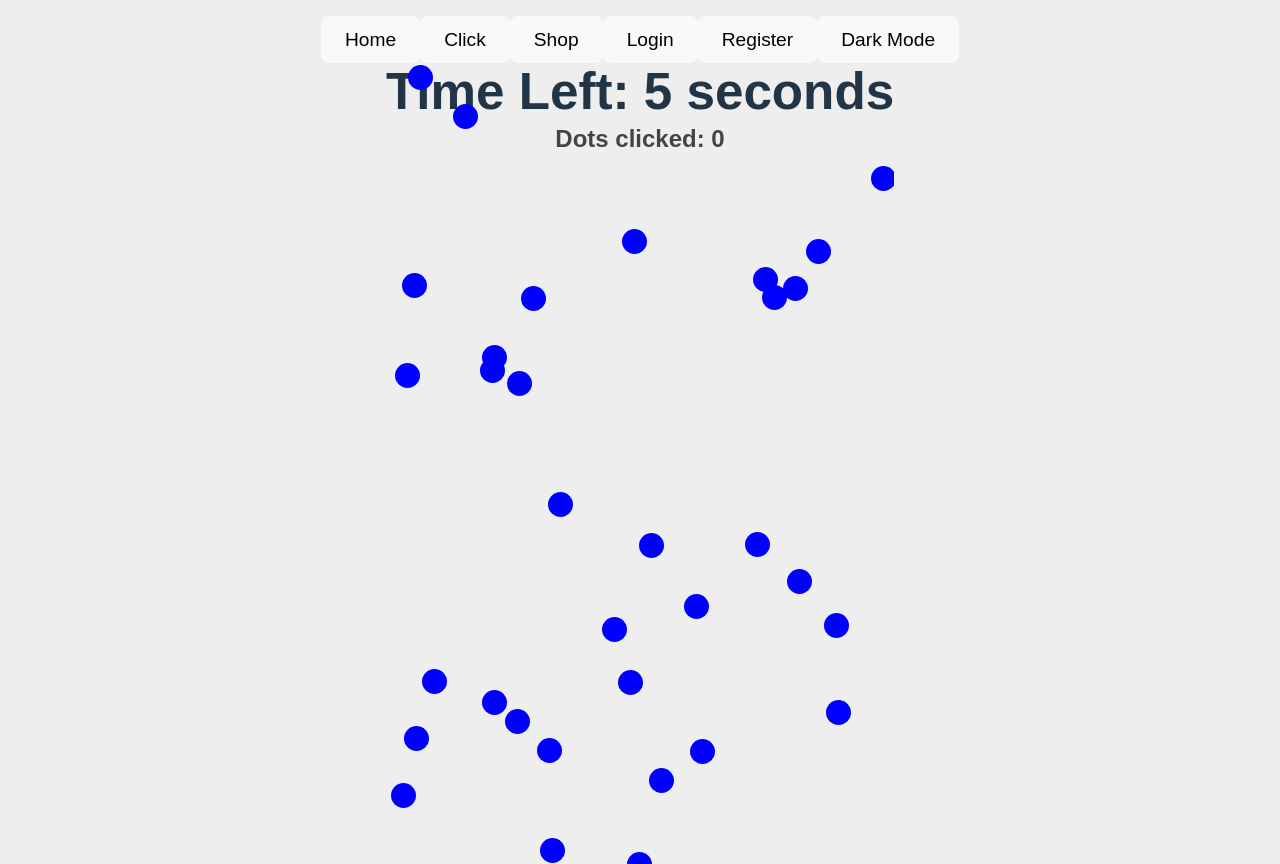
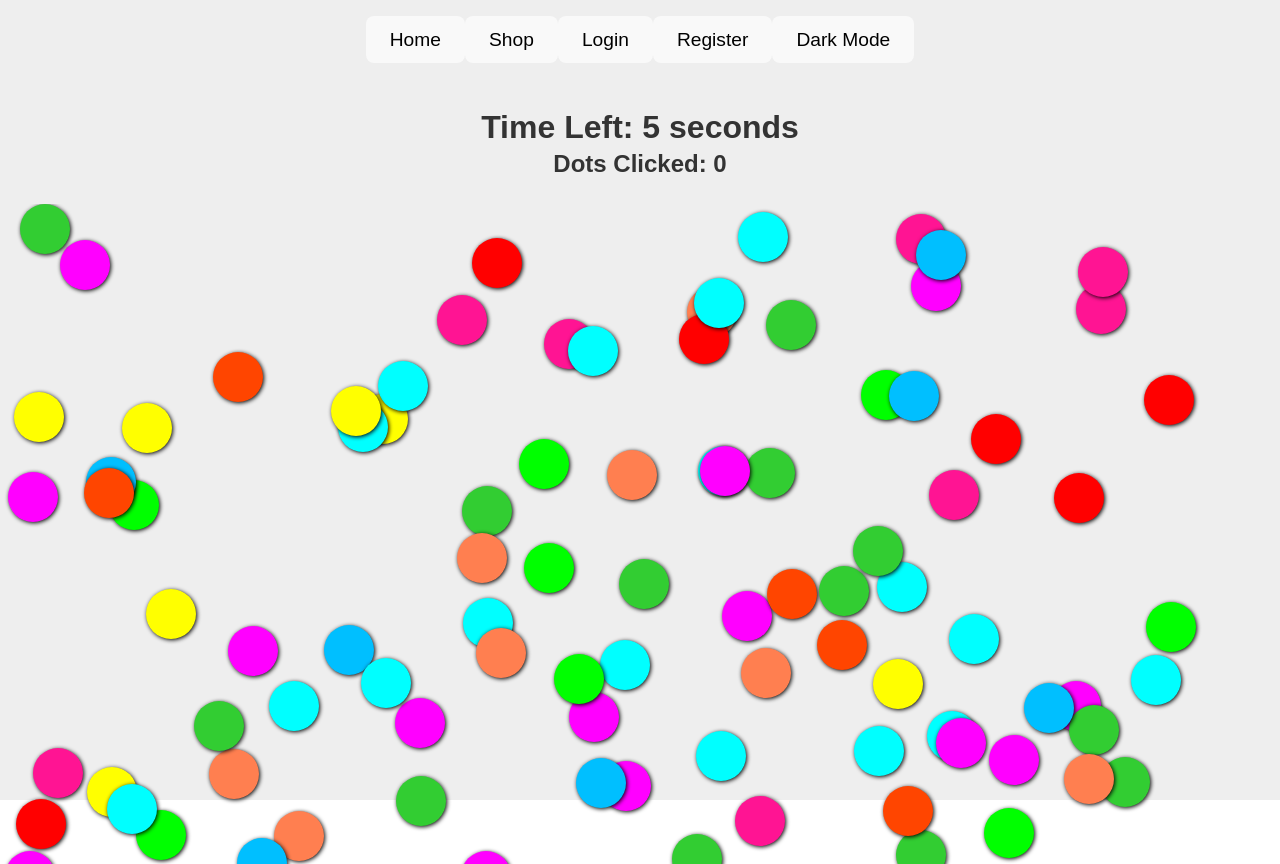
Before and after one commit to MadiBrom/E-Com, a React (Vite) app in the folder myapp-frontend/: page /click in a window 1280 px wide. After the commit the page ends 800 px from the top, so only its background shows below. Built offline with nearby package versions, Linux system fonts and the light colour scheme.

Commit message:
css for click game plus gold connection

```diff
--- a/myapp-frontend/src/components/Home.jsx
+++ b/myapp-frontend/src/components/Home.jsx
@@ -12,7 +12,8 @@
   }, []);
 
   const startRandomGame = () => {
-    navigate("/riddles"); // Now this will correctly navigate to "/riddles"
+    const randomGame = Math.random() < 0.5 ? "/riddles" : "/click"; // Randomly choose between the two routes
+    navigate(randomGame); // Now this will randomly navigate to either "/riddles" or "/click"
     console.log("Random game started!");
   };
 
--- a/myapp-frontend/src/components/Navbar.jsx
+++ b/myapp-frontend/src/components/Navbar.jsx
@@ -23,9 +23,6 @@
     <div className="navbar">
       <Link to="/">
         <button>Home</button>
-      </Link>
-      <Link to="/click">
-        <button>Click</button>
       </Link>
       <Link to="/products">
         <button>Shop</button>
--- a/myapp-frontend/src/components/Profile.jsx
+++ b/myapp-frontend/src/components/Profile.jsx
@@ -1,6 +1,7 @@
 import React, { useEffect, useState } from "react";
 import { useNavigate } from "react-router-dom";
 import products from "./product.js"; // Import products data
+import "./profile.css";
 
 const Profile = () => {
   const [user, setUser] = useState(null);
--- /dev/null
+++ b/myapp-frontend/src/components/profile.css
@@ -0,0 +1,39 @@
+/* The Modal */
+.modal {
+  display: none; /* Hidden by default */
+  position: fixed; /* Stay in place */
+  z-index: 1; /* Sit on top */
+  left: 0;
+  top: 0;
+  width: 100%; /* Full width */
+  height: 100%; /* Full height */
+  overflow: auto; /* Enable scroll if needed */
+  background-color: rgb(0, 0, 0); /* Fallback color */
+  background-color: rgba(0, 0, 0, 0.4); /* Black w/ opacity */
+}
+
+/* Modal Content */
+.modal-content {
+  background-color: #fefefe;
+  margin: 15% auto; /* 15% from the top and centered */
+  padding: 20px;
+  border: 1px solid #888;
+  width: 80%; /* Could be more or less, depending on screen size */
+  max-height: 80%; /* Limit height for scrolling */
+  overflow-y: auto; /* Enable vertical scrolling */
+}
+
+/* The Close Button */
+.close {
+  color: #aaa;
+  float: right;
+  font-size: 28px;
+  font-weight: bold;
+}
+
+.close:hover,
+.close:focus {
+  color: black;
+  text-decoration: none;
+  cursor: pointer;
+}
--- a/myapp-frontend/src/games/Click.jsx
+++ b/myapp-frontend/src/games/Click.jsx
@@ -1,11 +1,9 @@
 import React, { useEffect, useState } from "react";
-import { useNavigate } from "react-router-dom"; // Assuming React Router is used
-
-// This would come from context or a higher-level state in your actual app
-let goldBank = 0;
+import { useNavigate } from "react-router-dom";
+import "./click.css";
 
 const Click = () => {
-  // Timer countdown state
+  // State for the game
   const [timeLeft, setTimeLeft] = useState(10);
   const [dots, setDots] = useState([]);
   const [clickCount, setClickCount] = useState(0);
@@ -13,50 +11,83 @@
 
   const navigate = useNavigate();
 
-  // Generate dots only once when the component mounts
+  // Function to generate a random neon color
+  const getRandomNeonColor = () => {
+    const neonColors = [
+      "#FF00FF", // Magenta
+      "#00FFFF", // Cyan
+      "#FF0000", // Red
+      "#00FF00", // Green
+      "#FFFF00", // Yellow
+      "#FF7F50", // Coral
+      "#FF1493", // Deep Pink
+      "#00BFFF", // Deep Sky Blue
+      "#FF4500", // Orange Red
+      "#32CD32", // Lime Green
+    ];
+    return neonColors[Math.floor(Math.random() * neonColors.length)];
+  };
+
+  // Generate dots when the component mounts
   useEffect(() => {
     const initialDots = Array.from({ length: 100 }, (_, index) => ({
       id: index,
-      top: Math.random() * 100 + "vh",
-      left: Math.random() * 100 + "vw",
+      top: Math.random() * 90 + "vh", // Prevent overflow
+      left: Math.random() * 90 + "vw", // Prevent overflow
+      backgroundColor: getRandomNeonColor(), // Assign random neon color
     }));
     setDots(initialDots);
   }, []);
 
-  // Start countdown timer
+  // Countdown timer logic
   useEffect(() => {
     if (timeLeft > 0 && !gameOver) {
       const timer = setInterval(() => {
         setTimeLeft((prevTime) => prevTime - 1);
       }, 1000);
+      return () => clearInterval(timer);
+    } else if (timeLeft === 0) {
+      handleGameOver();
+    }
+  }, [timeLeft, gameOver]);
 
-      return () => clearInterval(timer);
-    } else {
+  // Handle game over logic
+  const handleGameOver = () => {
     setGameOver(true);
-      // Update the gold bank with the number of dots clicked
-      goldBank += clickCount;
+    const storedUser = JSON.parse(localStorage.getItem("user"));
+    if (storedUser) {
+      const updatedUser = {
+        ...storedUser,
+        gold: storedUser.gold + clickCount, // Update gold based on clicks
+      };
+      localStorage.setItem("user", JSON.stringify(updatedUser)); // Save updated user
+    }
+    // Navigate back to the home page after a delay
+    setTimeout(() => {
+      navigate("/");
+    }, 3000); // 3-second delay
+  };
 
-      // Set a timeout to navigate back to the home page
-      setTimeout(() => {
-        navigate("/"); // Redirect to home page
-      }, 3000); // 3-second delay before redirect
-    }
-  }, [timeLeft, gameOver, clickCount, navigate]);
-
-  // Click handler to remove dot and increase score
+  // Click handler for dots
   const handleDotClick = (id) => {
     setDots((prevDots) => prevDots.filter((dot) => dot.id !== id));
     setClickCount((prevCount) => prevCount + 1);
   };
 
   return (
-    <div style={{ position: "relative", height: "100vh", overflow: "hidden" }}>
+    <div className="game-container">
+      <div
+        style={{ position: "relative", height: "100vh", overflow: "hidden" }}
+      >
         {gameOver ? (
           <h1>Game Over! You earned {clickCount} gold. Redirecting...</h1>
         ) : (
           <>
+            <div className="dots-container">
               <h1>Time Left: {timeLeft} seconds</h1>
-          <h2>Dots clicked: {clickCount}</h2>
+              <h2>Dots Clicked: {clickCount}</h2>
+            </div>
+            <div className="dots">
               {dots.map((dot) => (
                 <div
                   key={dot.id}
@@ -65,16 +96,19 @@
                     position: "absolute",
                     top: dot.top,
                     left: dot.left,
-                width: "25px",
-                height: "25px",
-                borderRadius: "50%",
-                backgroundColor: "blue",
+                    width: "50px", // Size for the dots
+                    height: "50px", // Size for the dots
+                    backgroundColor: dot.backgroundColor, // Use random neon color
+                    borderRadius: "50%", // Makes dots circular
                     cursor: "pointer",
+                    boxShadow: "1px 1px 4px black",
                   }}
                 />
               ))}
+            </div>
           </>
         )}
+      </div>
     </div>
   );
 };
--- /dev/null
+++ b/myapp-frontend/src/games/click.css
@@ -0,0 +1,49 @@
+body {
+  margin: 0;
+  font-family: Arial, sans-serif;
+  background-color: #f0f0f0; /* Light background for contrast */
+  overflow: hidden; /* Prevent scrolling */
+}
+
+h1,
+h2 {
+  color: #333; /* Darker text for visibility */
+  text-align: center; /* Center text */
+}
+
+h1 {
+  margin-top: 20px; /* Add some space at the top */
+  font-size: 2rem; /* Larger font for the main title */
+}
+
+h2 {
+  margin-bottom: 20px; /* Add space below the sub-title */
+  font-size: 1.5rem; /* Slightly larger font for the dot count */
+}
+
+.game-over-message {
+  text-align: center;
+  font-size: 2rem; /* Large font for game over message */
+  color: #e74c3c; /* Red color for emphasis */
+}
+
+.game-container {
+  position: fixed; /* Use fixed positioning */
+  top: 90px;
+  left: 0;
+  width: 100vw; /* Full width */
+  height: 100vh; /* Full height */
+  overflow: hidden; /* Prevent scrolling */
+}
+
+.dots-container {
+  position: relative; /* Relative positioning for content inside */
+  z-index: 10; /* Ensure this is above dots */
+}
+
+.dots {
+  position: absolute; /* Ensure dots are absolutely positioned */
+  width: 100%; /* Make sure it takes full width */
+  height: 100%; /* Make sure it takes full height */
+  overflow: hidden; /* Hide overflow if any */
+}
```
Lines whose indentation alone changed are shown as unchanged.
